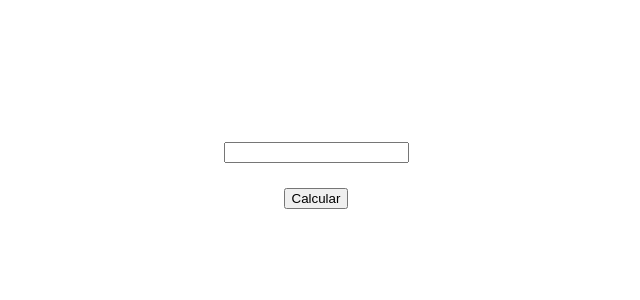
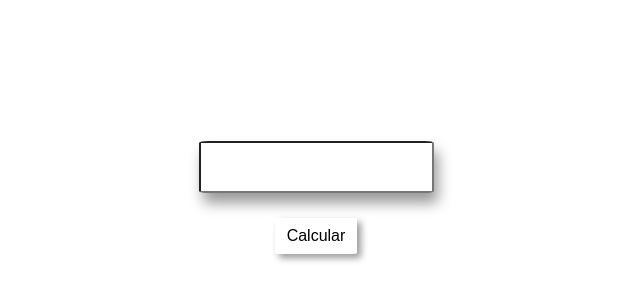
Before and after one commit to ArthurOliCode/PW_III_ArthurH, a React (Vite) app in the folder projeto-react-inicial/: page / in a window 1280 px wide. Shown: the part 194-494 px from the top of the page, without its empty margins (324-964 px from the left). Built offline with nearby package versions, Linux system fonts and the light colour scheme.

Commit message:
v.0.2 - Alterando o App.css e criação do viewForm.jsx

```diff
--- a/projeto-react-inicial/index.html
+++ b/projeto-react-inicial/index.html
@@ -1,8 +1,7 @@
 <!doctype html>
-<html lang="en">
+<html lang="pt-BR">
   <head>
     <meta charset="UTF-8" />
-    <link rel="icon" type="image/svg+xml" href="/favicon.svg" />
     <meta name="viewport" content="width=device-width, initial-scale=1.0" />
     <title>projeto-react-inicial</title>
   </head>
--- a/projeto-react-inicial/src/App.css
+++ b/projeto-react-inicial/src/App.css
@@ -10,4 +10,24 @@
     padding: 32px 20px 24px;
     gap: 18px;
   }
+
+  #form #numForm {
+    border-radius: 10%;
+    border-radius: 4%;
+    padding: 15px 12px;
+    font-size: 16px;
+    box-shadow: 4px 10px 14px rgba(0, 0, 0, 0.4);
+  }
+
+  #result button {
+    border-radius: 10%;
+    border-radius: 4%;
+    box-shadow: 4px 4px 7px rgba(0, 0, 0, 0.4);
+    padding: 9px 12px;
+    font-size: 16px;
+    background-color: var(--primary);
+    color: black;
+    border: none;
+    cursor: pointer;
+  }
 }
--- a/projeto-react-inicial/src/App.jsx
+++ b/projeto-react-inicial/src/App.jsx
@@ -28,12 +28,16 @@ function Calcular() {
   return (
     <>
       <section id="center">
+        <div id="form">
           <input
             id="numForm"
             type="number"
             min={0}
             onChange={(e) => setNum(Number(e.target.value))}
           />
+        </div>
+
+        <div id="result">
           <button onClick={atuadorConta}>Calcular</button>
           <ul>
             {lista.map((item, index) => (
@@ -42,6 +46,7 @@ function Calcular() {
               </li>
             ))}
           </ul>
+        </div>
       </section>
 
       <section></section>
```
Also changed, not shown: projeto-react-inicial/src/components/viewForm.jsx (added). Lines whose indentation alone changed are shown as unchanged.
